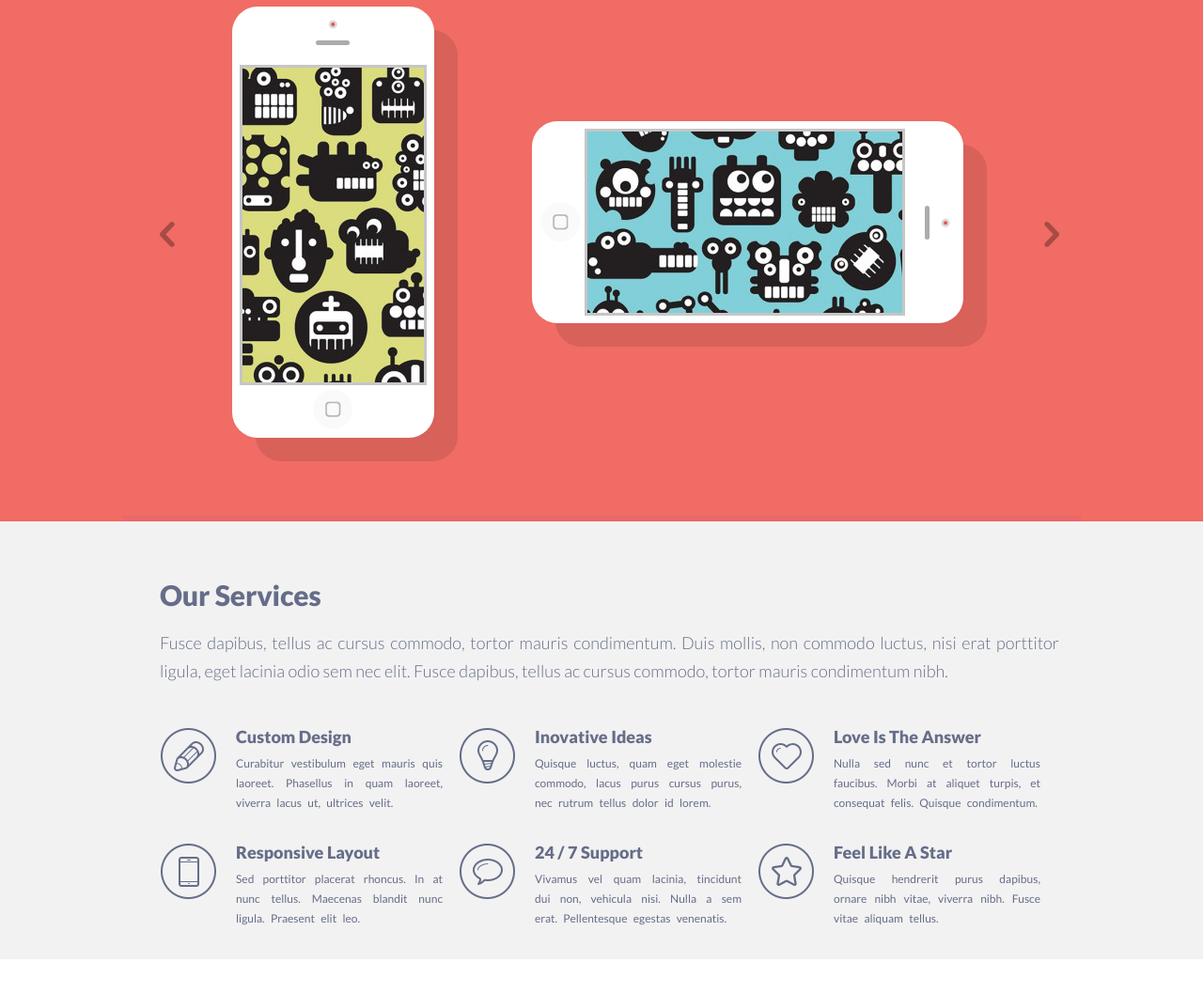
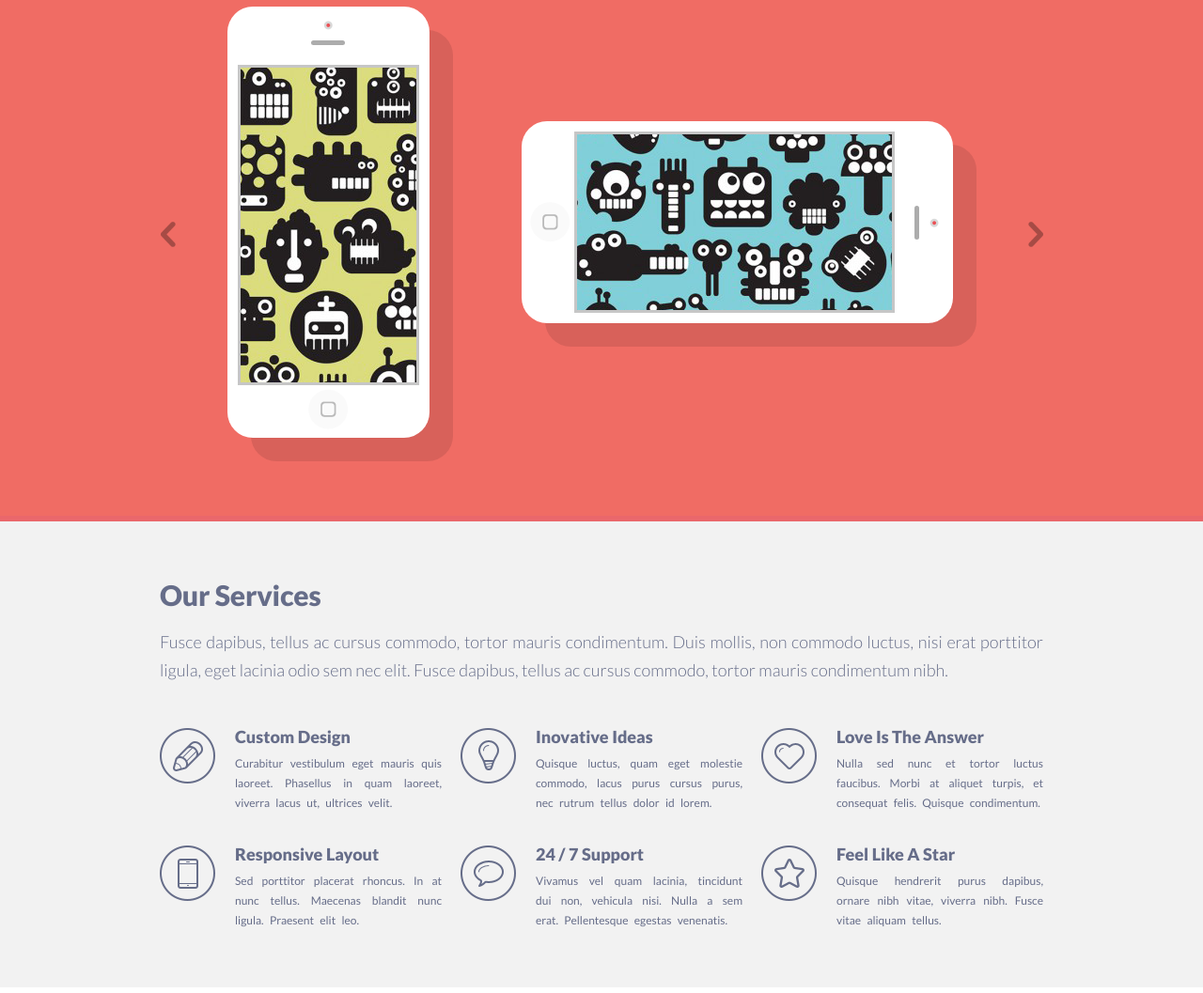
Before and after one commit to Kejno/singolo, a plain HTML site: page singolo1.html in a window 1280 px wide. Shown: the part 140-1197 px from the top of the page at 94% size. Before the commit the page ends 1161 px from the top, so only its background shows below. Drawn offline with Linux system fonts and the light colour scheme.

Commit message:
fix: implement correct singolo1

```diff
--- a/singolo1.css
+++ b/singolo1.css
@@ -1,7 +1,14 @@
 
+*{
+    box-sizing: border-box;
+}
+body{
+    font-family: "Lato", sans-serif;
+}
 .container{
     max-width: 1020px;
     margin: 0 auto;
+    padding: 0 30px;
 }
 
 /* HEADER */
@@ -10,14 +17,13 @@
     color: #FFFFFF;
     background-color: #2d303a;
     text-transform: uppercase;
-    font-family: "Lato", sans-serif;
 }
 
 .header{
     display: flex;
     align-items: baseline;
     justify-content: space-between;
-    padding: 32px 23px 32px 40px;
+    padding: 32px 9px 32px 11px;
 }
 
 .header-logo{
@@ -56,7 +62,9 @@
     transition: all .3s ease-in-out;
 }
 
-.header-bottom{
+.site-header::after{
+    display: block;
+    content: "";
     width: 100%;
     height: 6px;
     background-color: #323746;
@@ -72,10 +80,12 @@
     display: flex;
     align-items: center;
     justify-content: space-between;
-    padding: 53px 23px 83px 40px;
+    padding: 53px 10px 83px 11px;
 }
 
-.slider-bottom{
+.section-slider::after{
+    content: "";
+    display: block;
     width: 100%;
     height: 6px;
     background-color: #ea676b;
@@ -123,10 +133,10 @@ opacity: .3;
 
 .screen{
     width: 193px;
-    height: 335px;
+    height: 341px;
     border: 3px solid #c6c6c6;
     background-image: url("./assets/screen-vertical.png");
-    background-position: -10px -133px;
+    background-position: -13px -133px;
 }
 
 .btn-home{
@@ -135,7 +145,7 @@ opacity: .3;
 
 .screen-horizont{
     background-image: url("./assets/screen-horizontal.png");
-    background-position: -117px -121px;
+    background-position: -118px -122px;
 }
 
 .shadow{
@@ -148,9 +158,18 @@ opacity: .3;
     background-color: #f2f2f2;
 }
 
+.section-services::after{
+    display: block;
+    content: "";
+    width: 100%;
+    height: 6px;
+    background-color: #fff;
+}
+
 .services-title{
-    padding: 63px 23px 21px 40px;
-    font-family: "Lato", sans-serif;
+    padding-top: 63px;
+    padding-bottom: 20px;
+    margin: 0 10px;
     font-weight: 900;
     font-size: 30px;
     color: #666d89;
@@ -158,12 +177,12 @@ opacity: .3;
 }
 
 .services-description{
-    font-family: "Lato", sans-serif;
+    margin: 0 10px;
     font-weight: 300;
     font-size: 18px;
     color: #666d89;
     line-height: 30px;
-    padding: 0 23px 46px 40px;
+    padding-bottom: 47px;
 }
 
 .services-description p{
@@ -173,15 +192,14 @@ opacity: .3;
 .services-content{
     display: flex;
     flex-wrap: wrap;
-    margin-right: 3px;
-    margin-left: 30px;
+    padding-bottom: 26px;
  }
 
 .services-item{
-display: flex;
-width: 300px;
-margin: 0 7px 33px 11px;
-text-align: justify;
+    display: flex;
+    width: 300px;
+    margin: 0 10px 35px 10px;
+    text-align: justify;
 }
 
 .services-item img{
@@ -191,11 +209,10 @@ text-align: justify;
 }
 
 .services-item-content{
-margin-left: 21px;
+    margin-left: 21px;
 }
 
 .services-item-title{
-    font-family: "Lato", sans-serif;
     font-weight: 900;
     font-size: 18px;
     margin-bottom: 9px;
@@ -203,7 +220,6 @@ margin-left: 21px;
 }
 
 .services-item-text{
-    font-family: "Lato", sans-serif;
     font-weight: 400;
     font-size: 12px;
     color: #666d89;
--- a/singolo1.html
+++ b/singolo1.html
@@ -7,7 +7,7 @@
     <link href="https://fonts.googleapis.com/css?family=Lato:300,400,700,900&display=swap" rel="stylesheet">
 
     <meta name="viewport" content="width=device-width, initial-scale=1.0">
-    <link rel="stylesheet" href="reset.css">
+    <link rel="stylesheet" href="./assets/reset.css">
     <link rel="stylesheet" href="singolo1.css">
     <title>Document</title>
 </head>
@@ -26,7 +26,6 @@
                 </nav>
             </div>
         </div>
-        <div class="header-bottom"></div>
     </header>
 
     <main>
@@ -52,7 +51,6 @@
                         <img src="./assets/btn-right.png" alt="button Right">
                     </div>
                 </div>
-                <div class="slider-bottom"></div>
             </div>
         </div>
 
```
